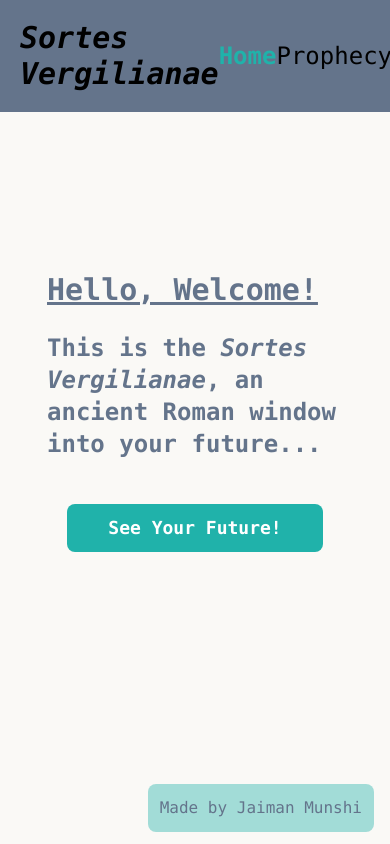
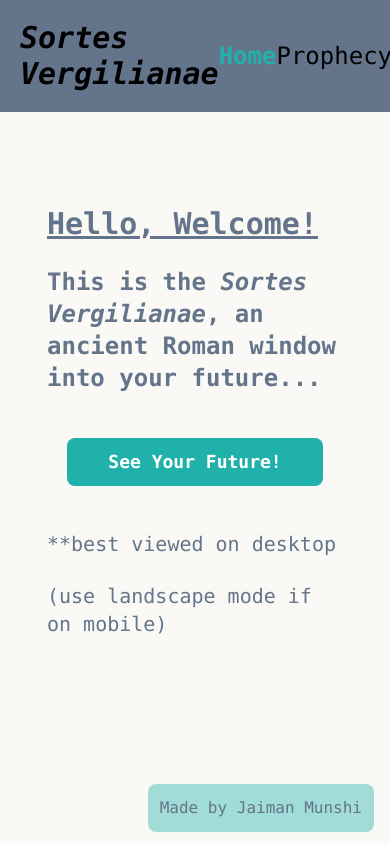
Before and after one commit to jaimanm/sortes-vergilianae, a Next.js app: page / in a window 390 px wide. Built offline with nearby package versions, Linux system fonts and the light colour scheme.

Commit message:
added mobile disclaimer

```diff
--- a/app/page.tsx
+++ b/app/page.tsx
@@ -12,6 +12,8 @@ export default function Page() {
       <h1 className="text-3xl font-bold underline">Hello, Welcome!</h1>
       <p className="text-2xl font-bold">This is the <i className="hover:text-[lightseagreen]">Sortes Vergilianae</i>, an ancient Roman window into your future...</p>
       <Button message="See Your Future!" />
+      <p className="text-xl selection:bg-transparent selection:text-[lightseagreen]">**best viewed on desktop</p>
+      <p className="text-xl selection:bg-transparent selection:text-[lightseagreen]">(use landscape mode if on mobile)</p>
       </div>
     </div>
   );
```
